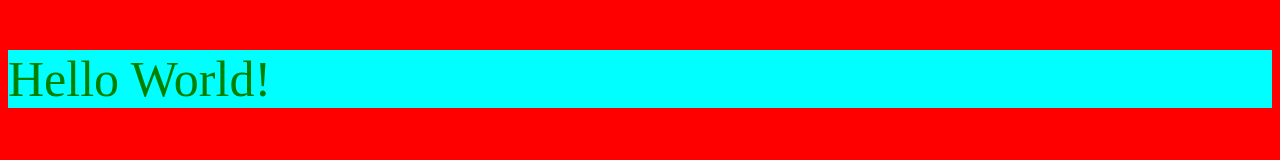
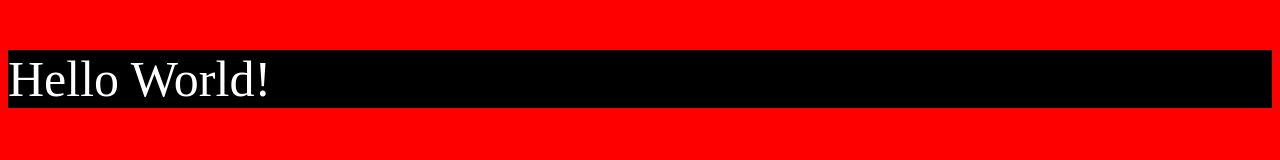
Before and after one commit to rileyd2/classy-site, a plain HTML site: page index.html in a window 1280 px wide. Drawn offline with Linux system fonts and the light colour scheme.

Commit message:
Update style.css

```diff
--- a/style.css
+++ b/style.css
@@ -4,7 +4,7 @@
 }
 
 p {
-color: green;
+color: white;
 font-size: 50px;
-background-color: #00FFFF;
+background-color: black;
 }
```
